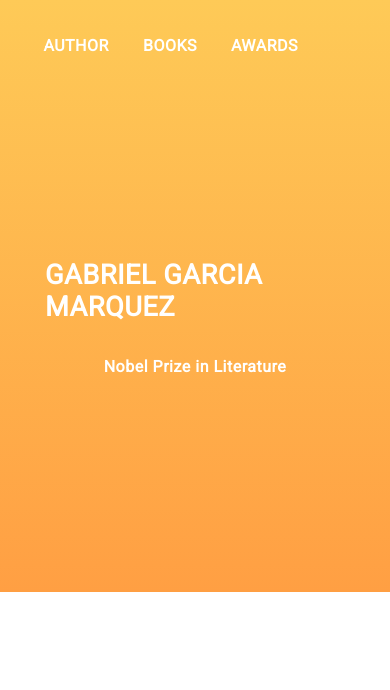
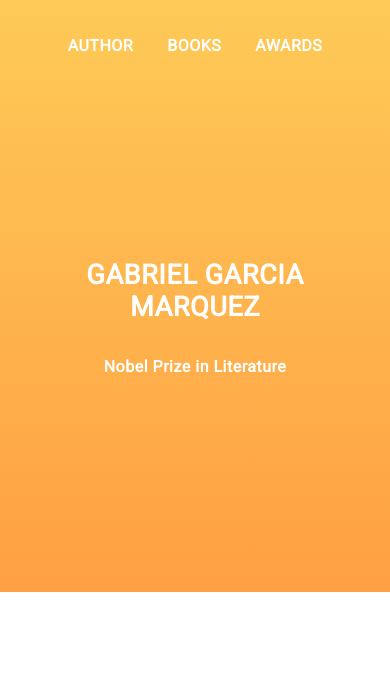
Before and after one commit to mespitaleta1/Tribute_Page, a website: page index.html in a window 390 px wide. Shown: the top 690 px of the page. Drawn offline with Linux system fonts and the light colour scheme.

Commit message:
Fixing issue in the hero section -navbar and title

```diff
--- a/style.css
+++ b/style.css
@@ -191,7 +191,7 @@ body {
   }
 
   .menu_bar_link {
-    padding-right: 40px;
+   justify-content: center;
   }
 
   .wrapper_1 {
@@ -200,6 +200,7 @@ body {
 
   .title {
     font-size: 1.7em;
+    text-align: center;
   }
 
   .wrapper_4 {
```
